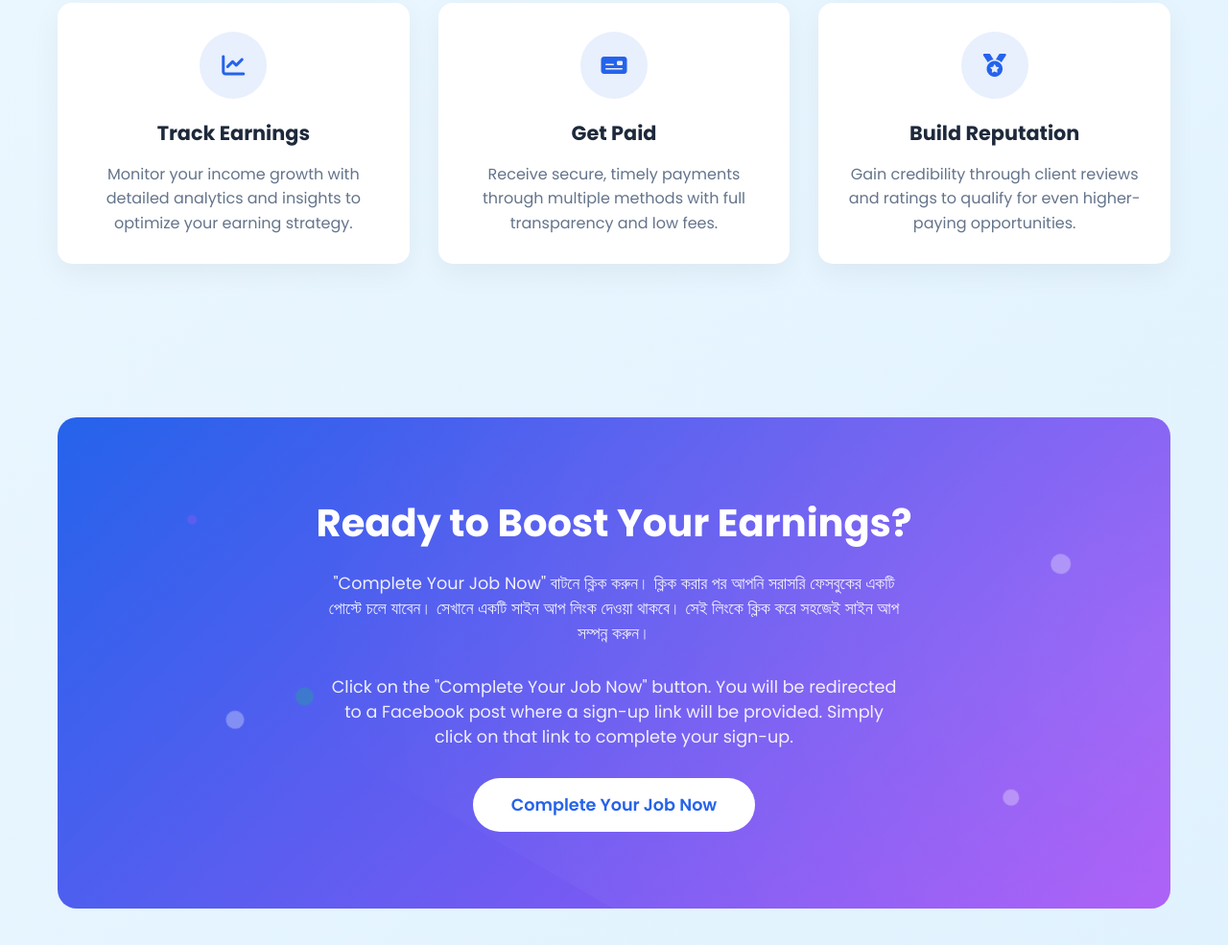
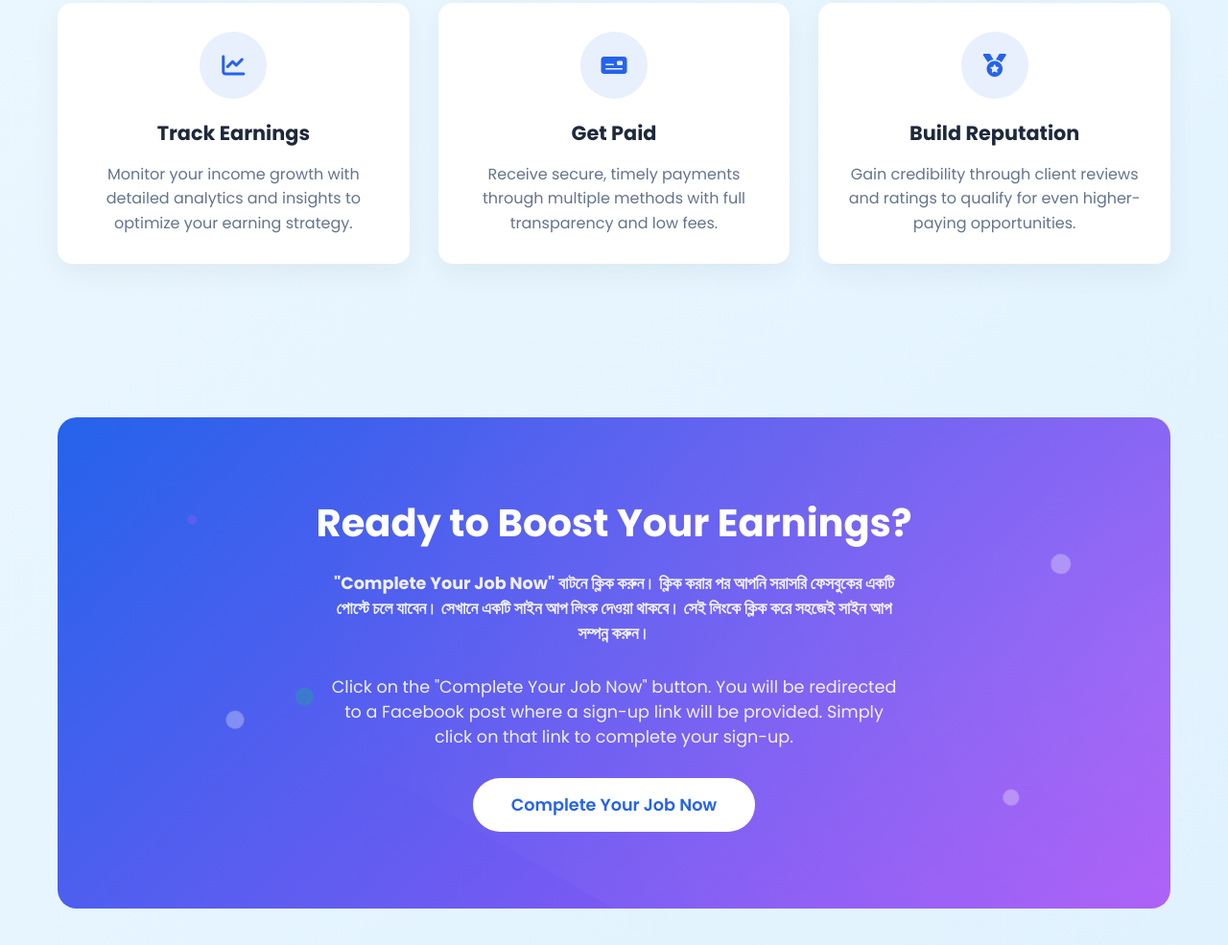
Before and after one commit to Getmoney6767/taskearning, a plain HTML site: page index.html in a window 1280 px wide. Shown: the part 1174-2159 px from the top of the page at 96% size. Drawn offline with Linux system fonts and the light colour scheme.

Commit message:
Update index.html

```diff
--- a/index.html
+++ b/index.html
@@ -674,8 +674,8 @@
         </div>
         <h2>Ready to Boost Your Earnings?</h2>
 		  <P>
-			  "Complete Your Job Now" বাটনে ক্লিক করুন। ক্লিক করার পর আপনি সরাসরি ফেসবুকের একটি পোস্টে চলে যাবেন। সেখানে একটি সাইন আপ লিংক দেওয়া থাকবে। সেই লিংকে ক্লিক করে সহজেই সাইন আপ সম্পন্ন করুন।
-		  </P>
+			  <b>"Complete Your Job Now" বাটনে ক্লিক করুন। ক্লিক করার পর আপনি সরাসরি ফেসবুকের একটি পোস্টে চলে যাবেন। সেখানে একটি সাইন আপ লিংক দেওয়া থাকবে। সেই লিংকে ক্লিক করে সহজেই সাইন আপ সম্পন্ন করুন।
+		  </b></P>
         <p>
           Click on the "Complete Your Job Now" button.
 			You will be redirected to a Facebook post where a sign-up link will be provided.
```
